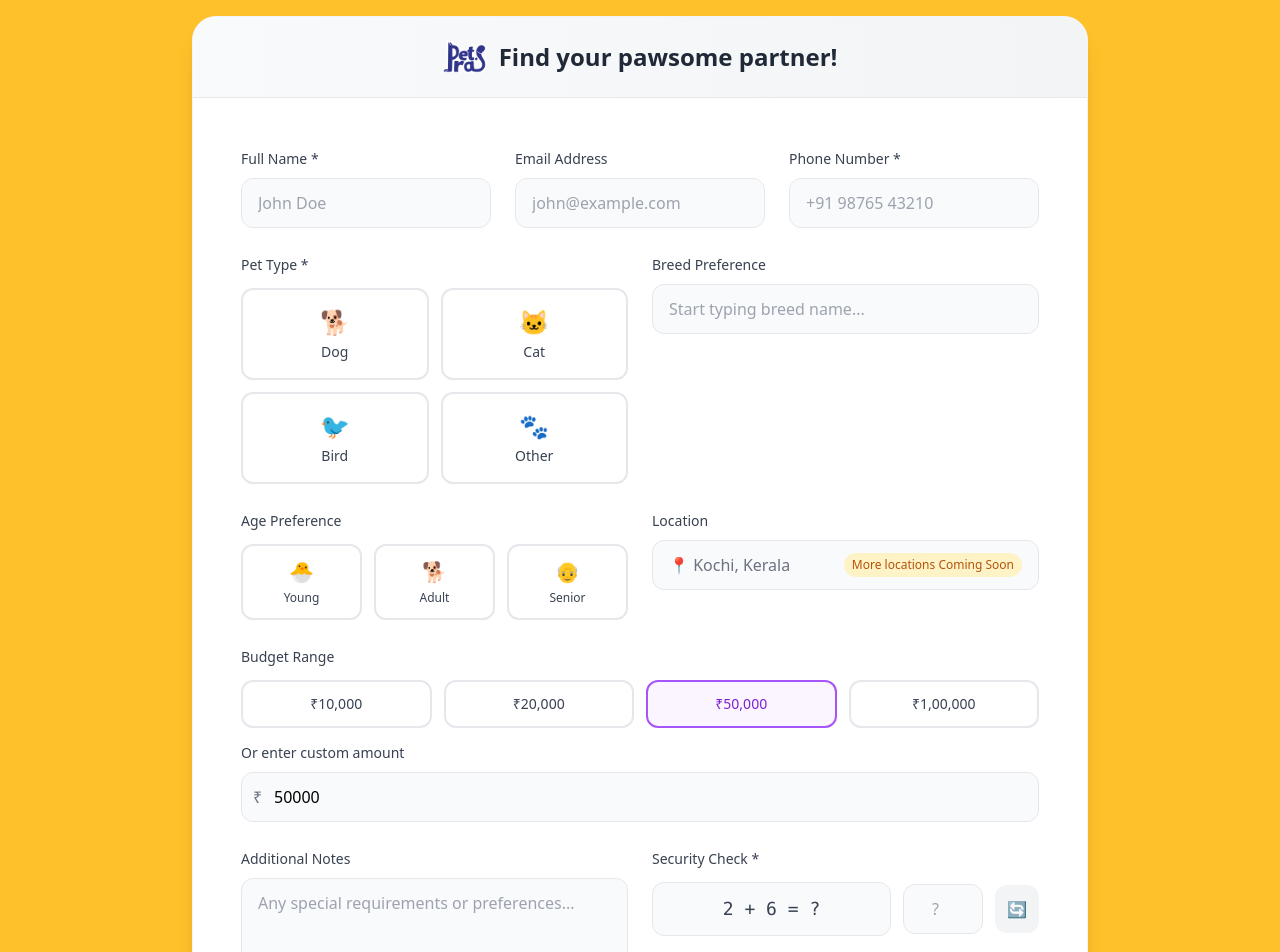
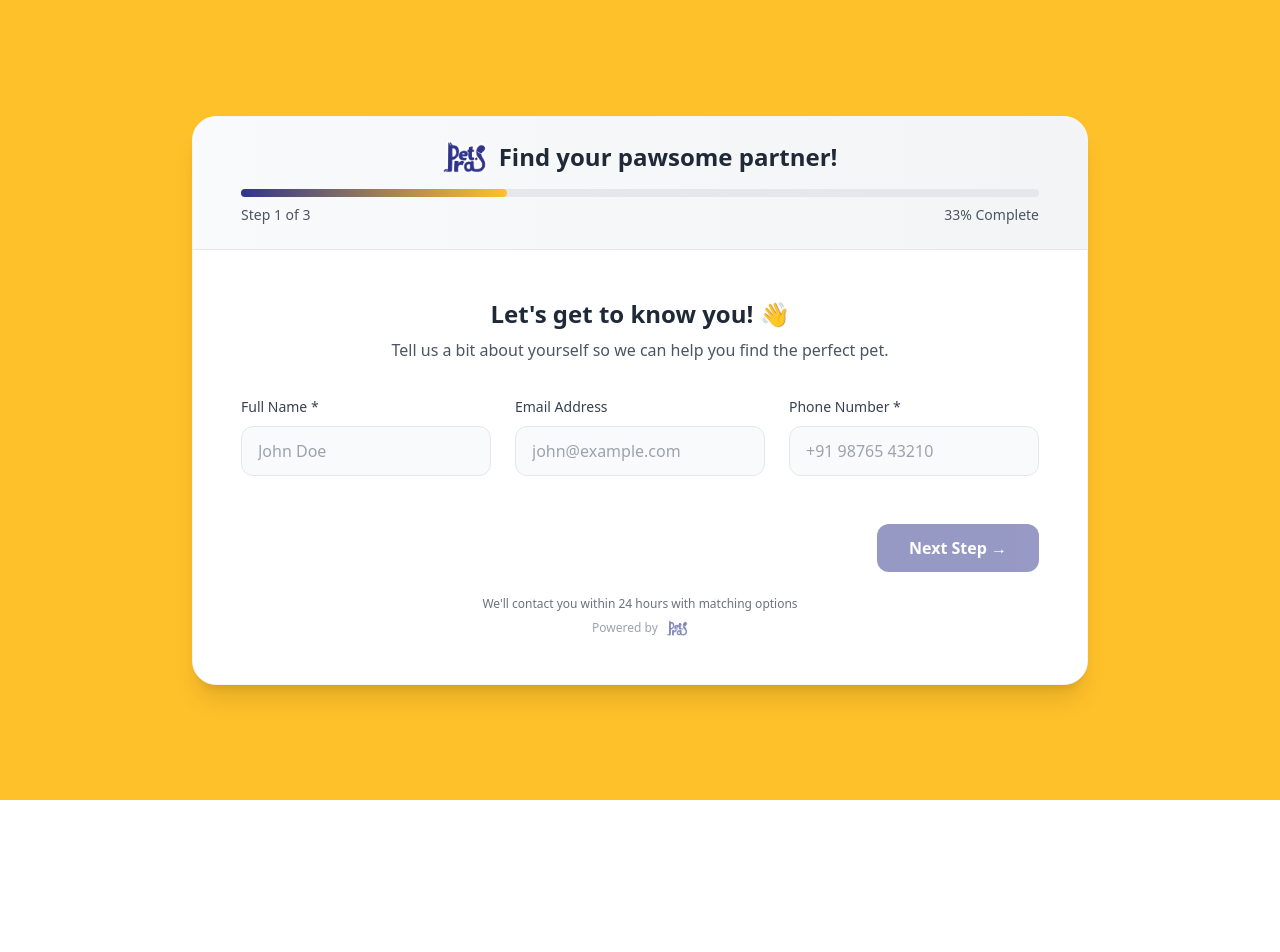
Before and after one commit to abhijithof/petra-pet-finder, a Next.js app: page / in a window 1280 px wide. Shown: the top 952 px of the page. After the commit the page ends 800 px from the top, so only its background shows below. Built offline with nearby package versions, Linux system fonts and the light colour scheme.

Commit message:
major ui change better UX

```diff
--- a/components/FindYourPetForm.tsx
+++ b/components/FindYourPetForm.tsx
@@ -1,6 +1,7 @@
 'use client';
 
 import React, { useState, useEffect } from 'react';
+import { useRouter } from 'next/router';
 
 interface FormData {
   fullName: string;
@@ -42,6 +43,7 @@ const breedSuggestions = {
 };
 
 const FindYourPetForm: React.FC = () => {
+  const [currentStep, setCurrentStep] = useState(1);
   const [formData, setFormData] = useState<FormData>({
     fullName: '',
     email: '',
@@ -62,11 +64,74 @@ const FindYourPetForm: React.FC = () => {
   const [showBreedSuggestions, setShowBreedSuggestions] = useState(false);
   const [captchaQuestion, setCaptchaQuestion] = useState('');
   const [captchaAnswer, setCaptchaAnswer] = useState(0);
+  const [showSuccessPopup, setShowSuccessPopup] = useState(false);
+  const [showConfetti, setShowConfetti] = useState(false);
 
   // Generate CAPTCHA on component mount
   useEffect(() => {
     generateCaptcha();
   }, []);
+
+  // Confetti effect
+  useEffect(() => {
+    if (showConfetti) {
+      const timer = setTimeout(() => setShowConfetti(false), 3000);
+      return () => clearTimeout(timer);
+    }
+  }, [showConfetti]);
+
+  const triggerConfetti = () => {
+    setShowConfetti(true);
+    // Create confetti elements
+    for (let i = 0; i < 50; i++) {
+      createConfetti();
+    }
+  };
+
+  const createConfetti = () => {
+    const confetti = document.createElement('div');
+    confetti.style.position = 'fixed';
+    confetti.style.left = Math.random() * 100 + 'vw';
+    confetti.style.top = '-10px';
+    confetti.style.width = '10px';
+    confetti.style.height = '10px';
+    confetti.style.backgroundColor = ['#FFC12A', '#30358B', '#FF6B6B', '#4ECDC4', '#45B7D1'][Math.floor(Math.random() * 5)];
+    confetti.style.borderRadius = '50%';
+    confetti.style.pointerEvents = 'none';
+    confetti.style.zIndex = '9999';
+    confetti.style.animation = 'confetti-fall 3s linear forwards';
+
+    document.body.appendChild(confetti);
+
+    setTimeout(() => {
+      confetti.remove();
+    }, 3000);
+  };
+
+  const nextStep = () => {
+    if (currentStep < 3) {
+      setCurrentStep(prev => prev + 1);
+    }
+  };
+
+  const prevStep = () => {
+    if (currentStep > 1) {
+      setCurrentStep(prev => prev - 1);
+    }
+  };
+
+  const validateStep = (step: number): boolean => {
+    switch (step) {
+      case 1:
+        return !!(formData.fullName && formData.phone);
+      case 2:
+        return !!(formData.petType && formData.breedSizePreference && formData.agePreference);
+      case 3:
+        return !!(formData.budgetRange && formData.additionalNotes && formData.captcha && parseInt(formData.captcha) === captchaAnswer);
+      default:
+        return false;
+    }
+  };
 
   const generateCaptcha = () => {
     const num1 = Math.floor(Math.random() * 10) + 1;
@@ -138,7 +203,7 @@ const FindYourPetForm: React.FC = () => {
     }
 
     // Validate required fields
-    if (!formData.fullName || !formData.phone || !formData.petType) {
+    if (!formData.fullName || !formData.phone || !formData.petType || !formData.breedSizePreference || !formData.agePreference || !formData.budgetRange || !formData.additionalNotes) {
       setSubmitStatus('error');
       setErrorMessage('Please fill in all required fields.');
       setIsSubmitting(false);
@@ -156,6 +221,8 @@ const FindYourPetForm: React.FC = () => {
 
           if (response.ok) {
             setSubmitStatus('success');
+            triggerConfetti();
+            setShowSuccessPopup(true);
             setFormData({
               fullName: '',
               email: '',
@@ -168,6 +235,7 @@ const FindYourPetForm: React.FC = () => {
               additionalNotes: '',
               captcha: '',
             });
+            setCurrentStep(1);
             generateCaptcha(); // Generate new CAPTCHA
           } else {
         setSubmitStatus('error');
@@ -186,9 +254,9 @@ const FindYourPetForm: React.FC = () => {
       <div className="w-full max-w-md md:max-w-2xl lg:max-w-4xl">
         {/* Form Card */}
         <div className="bg-white rounded-3xl shadow-xl border border-gray-100 overflow-hidden">
-          {/* Clean Form Header */}
+          {/* Progress Header */}
           <div className="bg-gradient-to-r from-gray-50 to-gray-100 px-6 md:px-8 lg:px-12 py-6 border-b border-gray-200">
-            <div className="flex items-center justify-center space-x-3">
+            <div className="flex items-center justify-center space-x-3 mb-4">
               <img
                 src="/petra-logo-blue-2.png"
                 alt="Petra"
@@ -201,11 +269,33 @@ const FindYourPetForm: React.FC = () => {
               />
               <h2 className="text-2xl font-bold text-gray-800 text-center">Find your pawsome partner!</h2>
             </div>
+
+            {/* Progress Bar */}
+            <div className="w-full bg-gray-200 rounded-full h-2">
+              <div
+                className="h-2 rounded-full transition-all duration-500"
+                style={{
+                  width: `${(currentStep / 3) * 100}%`,
+                  background: 'linear-gradient(90deg, #30358B 0%, #FFC12A 100%)'
+                }}
+              ></div>
             </div>
+            <div className="flex justify-between mt-2 text-sm text-gray-600">
+              <span>Step {currentStep} of 3</span>
+              <span>{Math.round((currentStep / 3) * 100)}% Complete</span>
+            </div>
+          </div>
+
           <div className="p-6 md:p-8 lg:p-12">
+            <form onSubmit={handleSubmit} className="space-y-6">
+              {/* Step 1: Personal Information */}
+              {currentStep === 1 && (
+                <div className="space-y-6">
+                  <div className="text-center mb-8">
+                    <h3 className="text-2xl font-bold text-gray-800 mb-2">Let's get to know you! 👋</h3>
+                    <p className="text-gray-600">Tell us a bit about yourself so we can help you find the perfect pet.</p>
+                  </div>
 
-          <form onSubmit={handleSubmit} className="space-y-6">
-            {/* Personal Info Section */}
                   <div className="grid grid-cols-1 md:grid-cols-3 gap-6">
                     {/* Full Name */}
                     <div className="space-y-2">
@@ -263,8 +353,17 @@ const FindYourPetForm: React.FC = () => {
                       </div>
                     </div>
                   </div>
+                </div>
+              )}
 
-            {/* Pet Preferences Section */}
+              {/* Step 2: Pet Preferences */}
+              {currentStep === 2 && (
+                <div className="space-y-6">
+                  <div className="text-center mb-8">
+                    <h3 className="text-2xl font-bold text-gray-800 mb-2">What kind of pet are you looking for? 🐾</h3>
+                    <p className="text-gray-600">Help us understand your preferences so we can find the perfect match.</p>
+                  </div>
+
                   <div className="grid grid-cols-1 lg:grid-cols-2 gap-6">
                     {/* Pet Type Selection */}
                     <div className="space-y-3">
@@ -295,7 +394,7 @@ const FindYourPetForm: React.FC = () => {
                     {/* Breed / Size Preference with Autocomplete */}
                     <div className="space-y-2">
                       <label htmlFor="breedSizePreference" className="text-sm font-medium text-gray-700">
-                  Breed Preference
+                        Breed Preference *
                       </label>
                       <div className="relative">
                         <input
@@ -307,6 +406,7 @@ const FindYourPetForm: React.FC = () => {
                           className="w-full px-4 py-3 bg-gray-50 border border-gray-200 rounded-xl focus:outline-none focus:ring-2 focus:ring-purple-500 focus:border-transparent transition-all duration-200 placeholder-gray-400"
                           placeholder="Start typing breed name..."
                           disabled={!formData.petType}
+                          required
                         />
                         {showBreedSuggestions && breedSuggestionsList.length > 0 && (
                           <div className="absolute z-10 w-full mt-2 bg-white border border-gray-200 rounded-xl shadow-lg max-h-48 overflow-y-auto">
@@ -326,16 +426,13 @@ const FindYourPetForm: React.FC = () => {
                     </div>
                   </div>
 
-            {/* Preferences Section */}
-            <div className="grid grid-cols-1 lg:grid-cols-2 gap-6">
                   {/* Age Preference */}
                   <div className="space-y-3">
-                <label className="text-sm font-medium text-gray-700">Age Preference</label>
-                <div className="grid grid-cols-3 gap-3">
+                    <label className="text-sm font-medium text-gray-700">Age Preference *</label>
+                    <div className="grid grid-cols-2 gap-3">
                       {[
                         { value: 'Puppy/Kitten', label: 'Young', icon: '🐣' },
-                    { value: 'Adult', label: 'Adult', icon: '🐕' },
-                    { value: 'Senior', label: 'Senior', icon: '👴' }
+                        { value: 'Adult', label: 'Adult', icon: '🐕' }
                       ].map((age) => (
                         <button
                           key={age.value}
@@ -355,6 +452,16 @@ const FindYourPetForm: React.FC = () => {
                       ))}
                     </div>
                   </div>
+                </div>
+              )}
+
+              {/* Step 3: Final Details */}
+              {currentStep === 3 && (
+                <div className="space-y-6">
+                  <div className="text-center mb-8">
+                    <h3 className="text-2xl font-bold text-gray-800 mb-2">Almost there! 🎯</h3>
+                    <p className="text-gray-600">Just a few more details to help us find your perfect pet match.</p>
+                  </div>
 
                   {/* Location - Locked to Kochi */}
                   <div className="space-y-2">
@@ -368,11 +475,10 @@ const FindYourPetForm: React.FC = () => {
                       </div>
                     </div>
                   </div>
-            </div>
 
                   {/* Budget Range */}
                   <div className="space-y-3">
-              <label className="text-sm font-medium text-gray-700">Budget Range</label>
+                    <label className="text-sm font-medium text-gray-700">Budget Range *</label>
 
                     {/* Pre-built Price Buttons */}
                     <div className="grid grid-cols-2 md:grid-cols-4 gap-3">
@@ -397,7 +503,7 @@ const FindYourPetForm: React.FC = () => {
                     {/* Custom Price Input */}
                     <div className="space-y-2">
                       <label htmlFor="budgetRange" className="text-sm font-medium text-gray-700">
-                  Or enter custom amount
+                        Or enter custom amount *
                       </label>
                       <div className="relative">
                         <span className="absolute left-3 top-1/2 transform -translate-y-1/2 text-gray-500">₹</span>
@@ -412,6 +518,7 @@ const FindYourPetForm: React.FC = () => {
                           step="1000"
                           className="w-full pl-8 pr-4 py-3 bg-gray-50 border border-gray-200 rounded-xl focus:outline-none focus:ring-2 focus:ring-purple-500 focus:border-transparent transition-all duration-200 placeholder-gray-400"
                           placeholder="Enter amount"
+                          required
                         />
                       </div>
                     </div>
@@ -422,7 +529,7 @@ const FindYourPetForm: React.FC = () => {
                     {/* Additional Notes */}
                     <div className="space-y-2">
                       <label htmlFor="additionalNotes" className="text-sm font-medium text-gray-700">
-                  Additional Notes
+                        Additional Notes *
                       </label>
                       <textarea
                         id="additionalNotes"
@@ -432,6 +539,7 @@ const FindYourPetForm: React.FC = () => {
                         rows={3}
                         className="w-full px-4 py-3 bg-gray-50 border border-gray-200 rounded-xl focus:outline-none focus:ring-2 focus:ring-purple-500 focus:border-transparent transition-all duration-200 placeholder-gray-400 resize-none"
                         placeholder="Any special requirements or preferences..."
+                        required
                       />
                     </div>
 
@@ -462,29 +570,57 @@ const FindYourPetForm: React.FC = () => {
                       </div>
                     </div>
                   </div>
+                </div>
+              )}
 
-            {/* Submit Button */}
+              {/* Step Navigation */}
+              <div className="flex justify-between items-center pt-6">
+                {currentStep > 1 && (
+                  <button
+                    type="button"
+                    onClick={prevStep}
+                    className="px-6 py-3 bg-gray-100 hover:bg-gray-200 text-gray-700 font-medium rounded-xl transition-all duration-200"
+                  >
+                    ← Previous
+                  </button>
+                )}
+
+                <div className="flex-1"></div>
+
+                {currentStep < 3 ? (
+                  <button
+                    type="button"
+                    onClick={nextStep}
+                    disabled={!validateStep(currentStep)}
+                    className="px-8 py-3 text-white font-semibold rounded-xl transition-all duration-200 transform hover:scale-[1.02] disabled:scale-100 disabled:opacity-50 disabled:cursor-not-allowed"
+                    style={{ background: 'linear-gradient(135deg, #30358B 0%, #30358B 100%)' }}
+                  >
+                    Next Step →
+                  </button>
+                ) : (
                   <button
                     type="submit"
-              disabled={isSubmitting}
-              className="w-full text-white font-semibold py-4 rounded-xl transition-all duration-200 transform hover:scale-[1.02] hover:shadow-lg disabled:scale-100 disabled:opacity-50 disabled:cursor-not-allowed"
+                    disabled={isSubmitting || !validateStep(3)}
+                    className="px-8 py-3 text-white font-semibold rounded-xl transition-all duration-200 transform hover:scale-[1.02] disabled:scale-100 disabled:opacity-50 disabled:cursor-not-allowed"
                     style={{ background: 'linear-gradient(135deg, #30358B 0%, #30358B 100%)' }}
                   >
                     {isSubmitting ? (
-                <div className="flex items-center justify-center space-x-2">
+                      <div className="flex items-center space-x-2">
                         <div className="w-5 h-5 border-2 border-white border-t-transparent rounded-full animate-spin"></div>
                         <span>Finding Your Pet...</span>
                       </div>
                     ) : (
-                <div className="flex items-center justify-center space-x-2">
+                      <div className="flex items-center space-x-2">
                         <span>🐾</span>
                         <span>Find My Perfect Pet</span>
                       </div>
                     )}
                   </button>
+                )}
+              </div>
 
               {/* Microcopy */}
-            <div className="text-center space-y-2">
+              <div className="text-center space-y-2 mt-6">
                 <p className="text-xs text-gray-500">
                   We'll contact you within 24 hours with matching options
                 </p>
@@ -506,18 +642,7 @@ const FindYourPetForm: React.FC = () => {
                 </div>
               </div>
 
-            {/* Status Messages */}
-            {submitStatus === 'success' && (
-              <div className="mt-6 p-4 bg-green-50 border border-green-200 rounded-xl">
-                <div className="flex items-center justify-center space-x-2">
-                  <span className="text-green-600">✅</span>
-                  <p className="text-green-800 font-medium">
-                    Perfect! We'll contact you within 24 hours.
-                  </p>
-                </div>
-              </div>
-            )}
-
+              {/* Error Messages */}
               {submitStatus === 'error' && (
                 <div className="mt-6 p-4 bg-red-50 border border-red-200 rounded-xl">
                   <div className="flex items-center justify-center space-x-2">
@@ -531,6 +656,43 @@ const FindYourPetForm: React.FC = () => {
             </form>
           </div>
         </div>
+
+        {/* Success Popup */}
+        {showSuccessPopup && (
+          <div className="fixed inset-0 bg-black bg-opacity-50 flex items-center justify-center z-50 p-4">
+            <div className="bg-white rounded-3xl shadow-2xl max-w-md w-full p-8 text-center animate-bounce">
+              <div className="text-6xl mb-4">🎉</div>
+              <h3 className="text-2xl font-bold text-gray-800 mb-2">Congratulations!</h3>
+              <p className="text-gray-600 mb-6">
+                Your pet request has been submitted successfully! We'll contact you within 24 hours with matching options.
+              </p>
+              <button
+                onClick={() => setShowSuccessPopup(false)}
+                className="w-full px-6 py-3 bg-gradient-to-r from-purple-600 to-blue-600 text-white font-semibold rounded-xl hover:from-purple-700 hover:to-blue-700 transition-all duration-200"
+              >
+                Awesome! 🐾
+              </button>
+            </div>
+          </div>
+        )}
+
+        {/* Confetti Animation */}
+        {showConfetti && (
+          <div className="fixed inset-0 pointer-events-none z-40">
+            <style jsx>{`
+              @keyframes confetti-fall {
+                0% {
+                  transform: translateY(-100vh) rotate(0deg);
+                  opacity: 1;
+                }
+                100% {
+                  transform: translateY(100vh) rotate(720deg);
+                  opacity: 0;
+                }
+              }
+            `}</style>
+          </div>
+        )}
       </div>
     </div>
   );
--- a/pages/api/send-pet-request.ts
+++ b/pages/api/send-pet-request.ts
@@ -23,7 +23,7 @@ export default async function handler(req: NextApiRequest, res: NextApiResponse)
     const formData: FormData = req.body;
 
     // Validate required fields
-    if (!formData.fullName || !formData.phone || !formData.petType) {
+    if (!formData.fullName || !formData.phone || !formData.petType || !formData.breedSizePreference || !formData.agePreference || !formData.budgetRange || !formData.additionalNotes) {
       return res.status(400).json({ message: 'Missing required fields' });
     }
 
```
Lines whose indentation alone changed are shown as unchanged.
